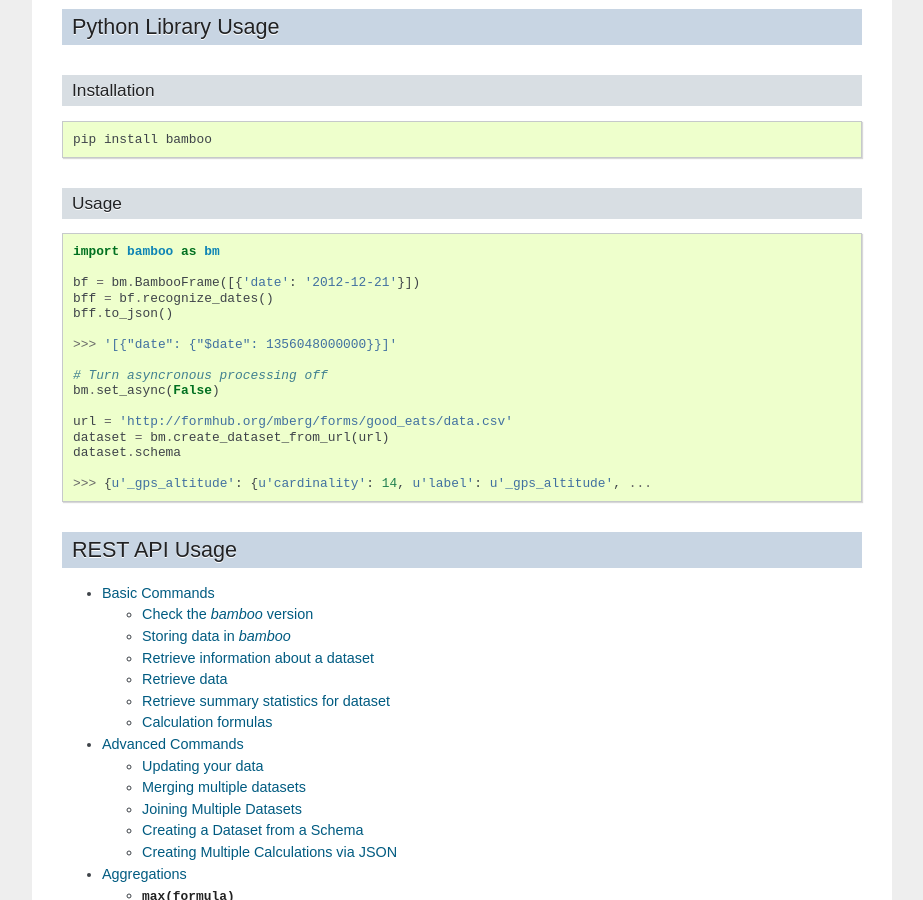
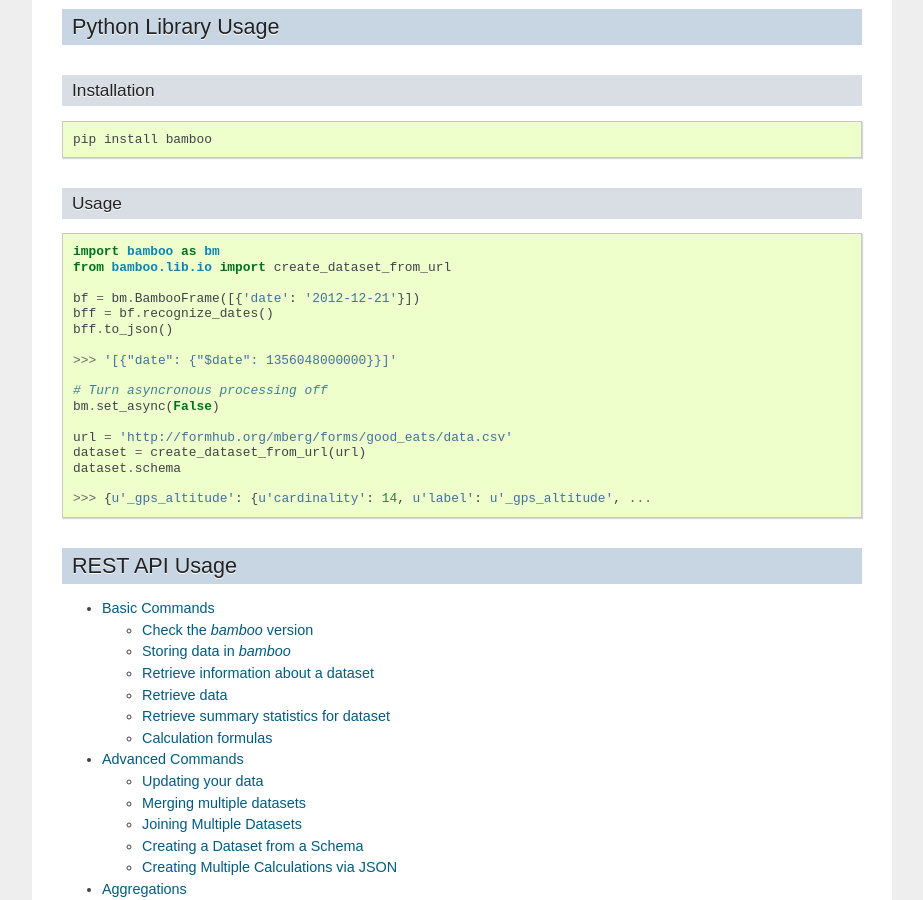
Before and after one commit to pld/bamboo, a Sphinx documentation site: the page built from docs/index.rst, in a window 1280 px wide and 900 px high, scrolled down 702 px. Shown: the whole window, without its empty margins (198-1121 px from the left). Built offline with Sphinx 7.4.7, drawn with Linux system fonts in a browser that asks for light colours; formulas are drawn with MathJax 3.

Commit message:
cleanup imports

```diff
--- a/bamboo/__init__.py
+++ b/bamboo/__init__.py
@@ -1,4 +1,3 @@
 from bamboo.core.frame import *
 
 from bamboo.lib.async import *
-from bamboo.lib.io import *
--- a/docs/index.rst
+++ b/docs/index.rst
@@ -52,6 +52,7 @@
 .. code-block:: python
 
     import bamboo as bm
+    from bamboo.lib.io import create_dataset_from_url
 
     bf = bm.BambooFrame([{'date': '2012-12-21'}])
     bff = bf.recognize_dates()
@@ -63,7 +64,7 @@
     bm.set_async(False)
 
     url = 'http://formhub.org/mberg/forms/good_eats/data.csv'
-    dataset = bm.create_dataset_from_url(url)
+    dataset = create_dataset_from_url(url)
     dataset.schema
 
     >>> {u'_gps_altitude': {u'cardinality': 14, u'label': u'_gps_altitude', ...
```
Also changed, not shown: 1 other file.
